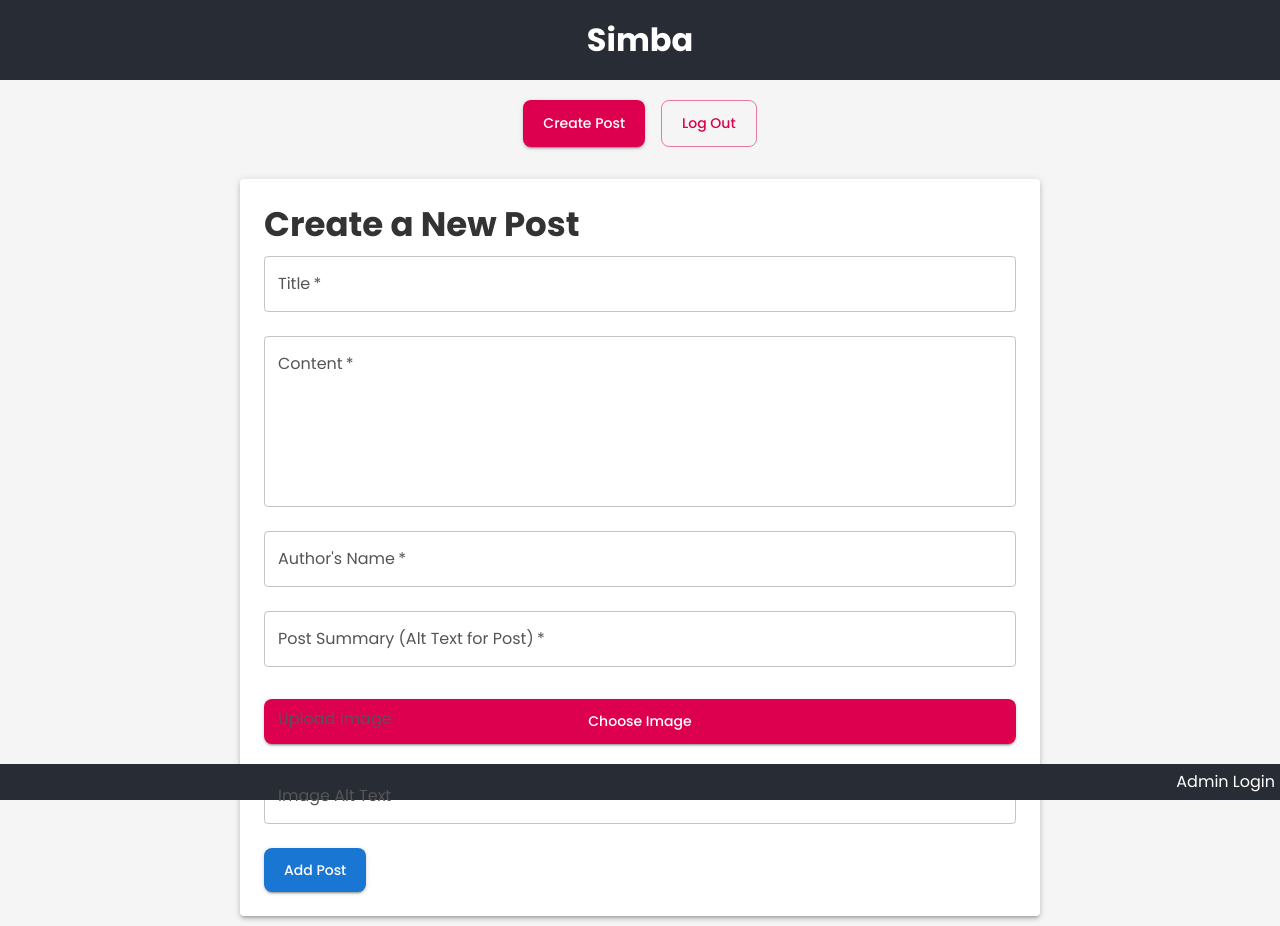
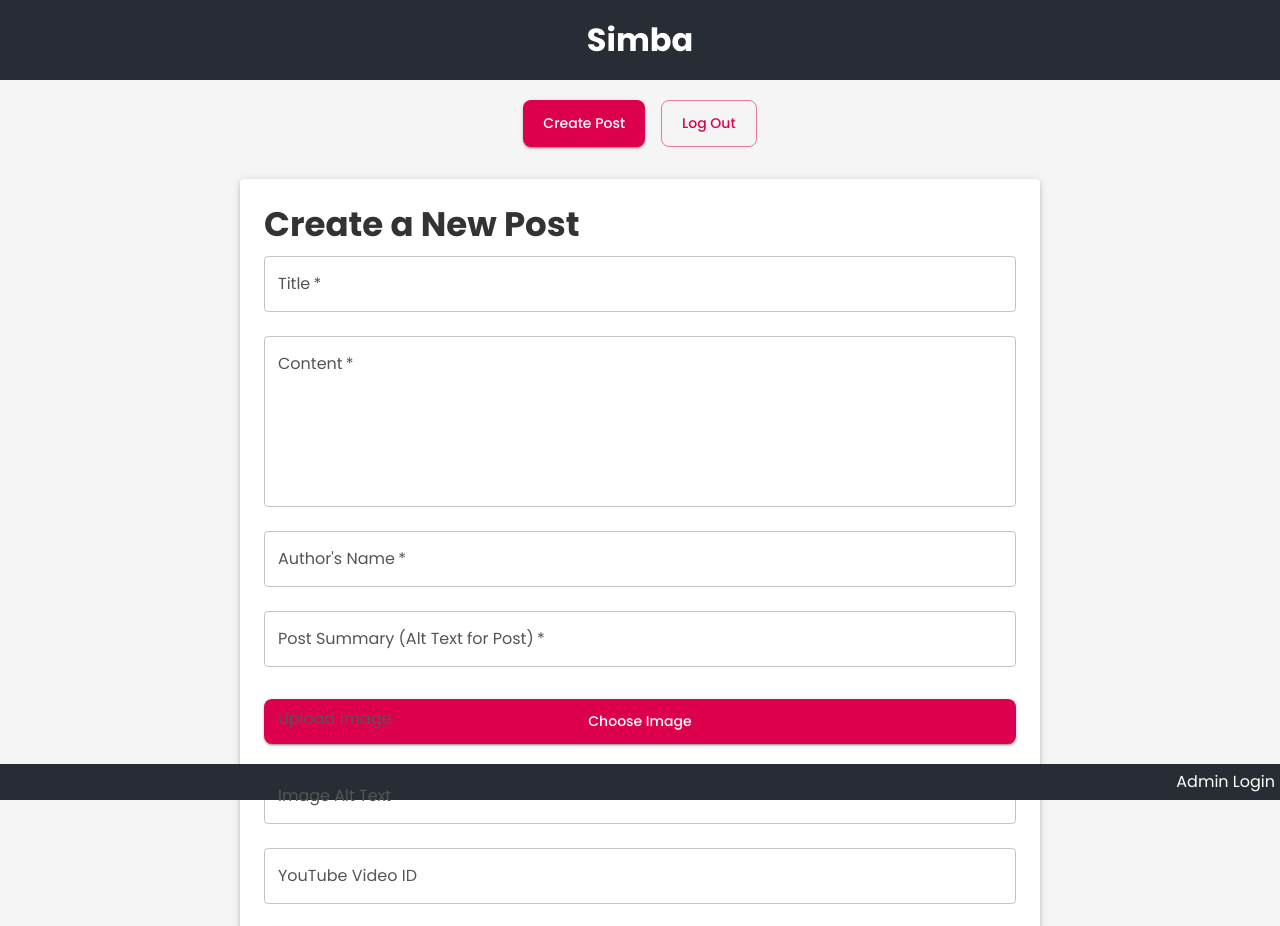
Before and after one commit to amer519/react-firebase-blog, a React (Create React App) app: page /create in a window 1280 px wide. Shown: the top 926 px of the page. Built offline with nearby package versions, Linux system fonts and the light colour scheme; no server answers; sample sign-in values are in the browser's storage.

Commit message:
youtube function added

```diff
--- a/package.json
+++ b/package.json
@@ -19,6 +19,7 @@
     "react-markdown": "^9.0.1",
     "react-router-dom": "^6.26.2",
     "react-scripts": "5.0.1",
+    "react-youtube": "^10.1.0",
     "remove-markdown": "^0.5.5",
     "web-vitals": "^2.1.4"
   },
--- a/src/components/BlogForm.js
+++ b/src/components/BlogForm.js
@@ -27,6 +27,7 @@ const BlogForm = ({ post }) => {
   const [imagePreview, setImagePreview] = useState(post ? post.imageUrl : null);
   const [imageAlt, setImageAlt] = useState(post ? post.imageAlt : '');
   const [postSummary, setPostSummary] = useState(post ? post.postSummary : '');
+  const [videoId, setVideoId] = useState(post ? post.videoId : '');
 
   // States for handling loading, success, and error messages
   const [loading, setLoading] = useState(false);
@@ -107,6 +108,7 @@ const BlogForm = ({ post }) => {
         imageUrl: imageUrl || '',
         imageAlt: imageAlt.trim(),
         postSummary: postSummary.trim(),
+        videoId: videoId.trim(),
         updatedAt: serverTimestamp(),
       };
 
@@ -133,6 +135,7 @@ const BlogForm = ({ post }) => {
       setImagePreview(null);
       setImageAlt('');
       setPostSummary('');
+      setVideoId('');
 
       e.target.reset();
     } catch (err) {
@@ -247,6 +250,17 @@ const BlogForm = ({ post }) => {
           inputProps={{ 'aria-label': 'Image Alt Text' }}
         />
 
+        <TextField
+          label="YouTube Video ID"
+          variant="outlined"
+          fullWidth
+          value={videoId}
+          onChange={(e) => setVideoId(e.target.value)}
+          sx={{ mb: 3 }}
+          inputProps={{ 'aria-label': 'YouTube Video ID' }}
+        />
+
+
         {imagePreview && (
           <Box sx={{ mb: 3, display: 'inline-block' }}>
             <img
--- a/src/components/BlogPage.js
+++ b/src/components/BlogPage.js
@@ -25,6 +25,7 @@ import IconButton from '@mui/material/IconButton'; // For the button functionali
 import { useAuth } from '../contexts/AuthContext';  // Import your custom hook
 import { analytics } from '../firebase'; // Import the initialized analytics
 import { logEvent } from 'firebase/analytics'; // Import the logEvent function
+import YouTube from 'react-youtube';
 
 const BlogPage = () => {
   const { id } = useParams(); // Get blog ID from URL
@@ -338,8 +339,37 @@ const BlogPage = () => {
             ) : (
               <Typography variant="body2">No related posts available.</Typography>
             )}
-          </Paper>
+
+              {/* New YouTube Component Section */}
+              <Box sx={{ maxWidth: 'lg', mx: 'auto', mb: 4 }}>
+                <Divider sx={{ borderBottomWidth: 2 }} />
+              </Box>
+
+    <Box sx={{ mt: 4 }}>
+      <Typography variant="h6" gutterBottom>
+        Featured Video
+      </Typography>
+      <Box sx={{ position: 'relative', paddingTop: '56.25%' /* 16:9 Aspect Ratio */ }}>
+        <iframe
+          src={`https://www.youtube.com/embed/${blog.videoId}`}
+          frameBorder="0"
+          allow="autoplay; encrypted-media"
+          allowFullScreen
+          title="Featured Video"
+          style={{
+            position: 'absolute',
+            top: 0,
+            left: 0,
+            width: '100%',
+            height: '100%',
+          }}
+        />
+      </Box>
+    </Box>
+
+    </Paper>
         </Grid>
+
       </Grid>
     </Container>
   );
```
Also changed, not shown: 2 other files (tests, documents, lock files or other folders).
